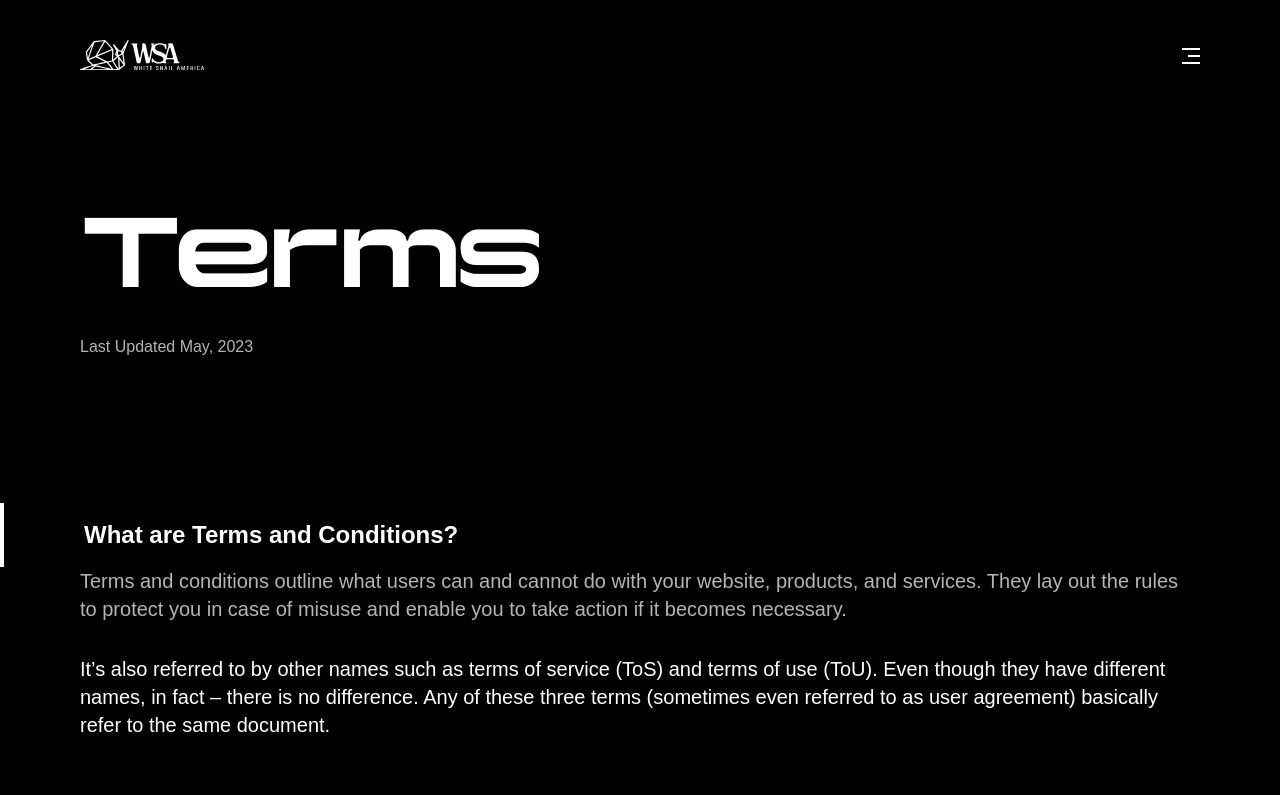
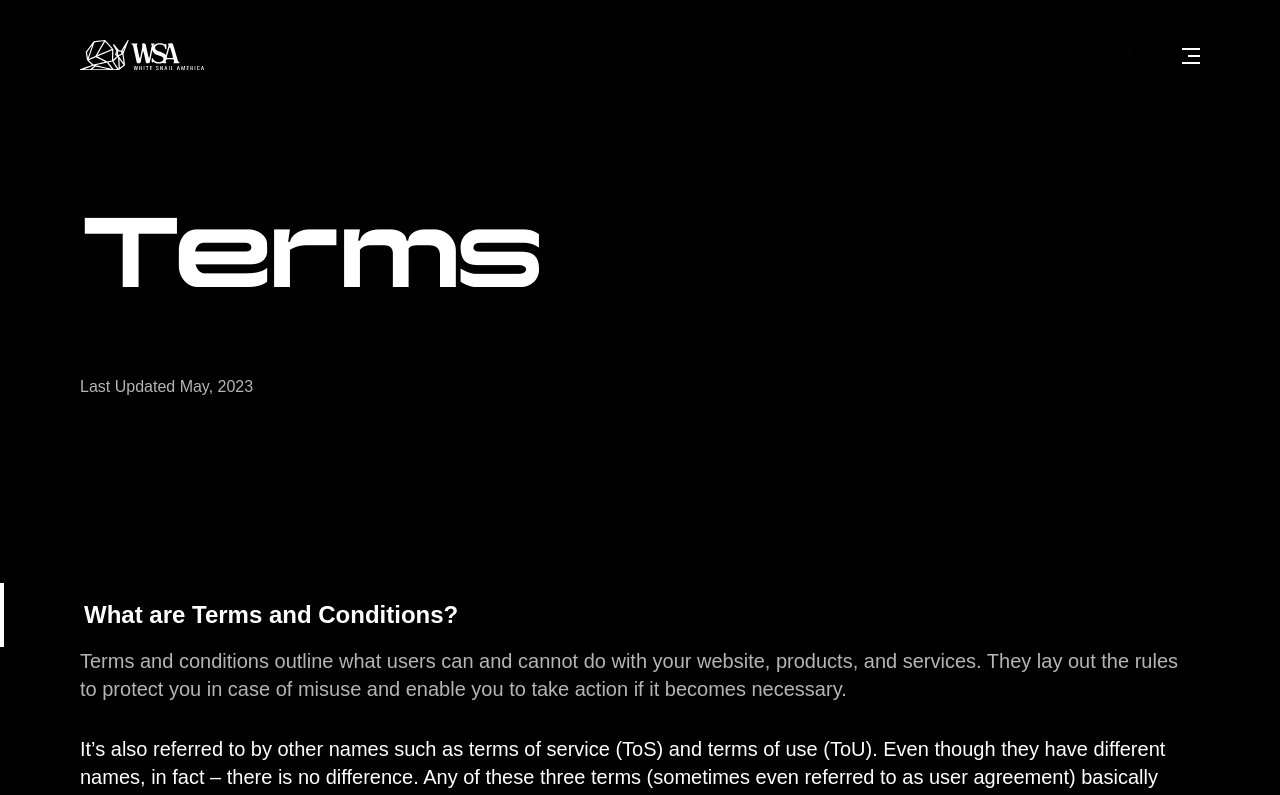
Before and after one commit to MiladDevarts/wsa, a Next.js app: page /terms in a window 1280 px wide. Shown: the top 795 px of the page. Built offline with nearby package versions, Linux system fonts and the light colour scheme; a web font is replaced by a local one.

Commit message:
fix:c edit about title & image

```diff
--- a/app/about/page.js
+++ b/app/about/page.js
@@ -30,7 +30,7 @@ function page() {
             {
                 menuVisibility.menu && <Overlay />
             }
-            <section className='py-10 lg:py-32 bg-right bg-contain bg-no-repeat' style={{ backgroundImage: `url('/images/about/about-bg.png')` }}>
+            <section className='py-10 lg:py-32 bg-right bg-cover lg:bg-contain bg-no-repeat' style={{ backgroundImage: `url('/images/about/about-bg.png')` }}>
                 <div className="container">
                     <div data-aos-delay="400" data-aos="zoom-in-right" data-aos-duration="1000" className="flex justify-between items-center">
                         <h1 className='font-mono mb-24 text-4xl lg:text-8xl font-semibold text-white'>
@@ -39,7 +39,7 @@ function page() {
                         <StampTwo />
                     </div>
                     <div className="flex flex-col gap-y-10 text-white">
-                        <h4 className="text-2xl mb-10">
+                        <h4 className="text-xs lg:text-2xl mb-10">
                             Welcome to
                             <a className="inline-block mx-2 -mt-2 font-mono border-b border-white/30">
                                 White Snail America
--- a/app/terms/page.js
+++ b/app/terms/page.js
@@ -36,7 +36,7 @@ function page() {
           <h1 data-aos-delay="400" data-aos="zoom-in-right" data-aos-duration="1000" className='text-4xl lg:text-8xl font-mono font-semibold text-white'>
             Terms
           </h1>
-          <p className="text-[#B5B5B5]">
+          <p className="text-[#B5B5B5] my-10">
             Last Updated May, 2023
           </p>
         </div>
```
